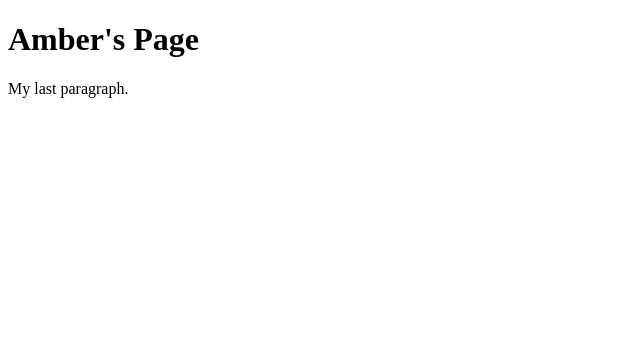
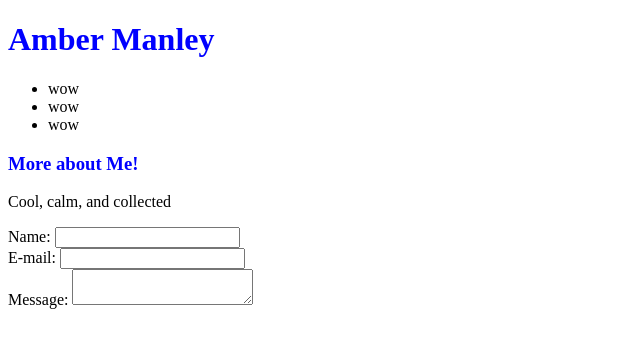
Before and after one commit to ambermanley/html-practice, a plain HTML site: page index.html in a window 1280 px wide. Shown: the whole page, without its empty margins (0-640 px from the left). Drawn offline with Linux system fonts and the light colour scheme.

Commit message:
changes to commit

```diff
--- a/index.html
+++ b/index.html
@@ -1,17 +1,44 @@
 <!DOCTYPE html>
 <html>
-<body>
+    <head>
+            <link rel="stylesheet" type="text/css" href="styles.css" />
+    </head>
 
-<header>
-<h1>
+    <body>
+        <h1 class="heading-color">Amber Manley</h1>
 
-        <link rel="stylesheet" type="text/css" href="styles.css" />
+        <div>
+            <ul>
+                <li>wow</li>
+                <li>wow</li>
+                <li>wow</li>
 
-    Amber's Page
+            </ul>
+        </div>
 
-</h1>
-</header>
-<p>My last paragraph.</p>
+        <div>
+            <h3 class="heading-color">More about Me!</h3>
+            <p>Cool, calm, and collected</p>
 
-</body>
+
+            <form action="/my-handling-form-page" method="post">
+                <div>
+                  <label for="name">Name:</label>
+                  <input type="text" id="name" name="user_name">
+                </div>
+                <div>
+                  <label for="mail">E-mail:</label>
+                  <input type="email" id="mail" name="user_mail">
+                </div>
+                <div>
+                  <label for="msg">Message:</label>
+                  <textarea id="msg" name="user_message"></textarea>
+                </div>
+              </form>
+
+
+        </div>
+    </body>
+
+
 </html>
--- /dev/null
+++ b/index.js
@@ -0,0 +1,3 @@
+<script>
+  console.log("works");
+</script>
--- a/styles.css
+++ b/styles.css
@@ -1,3 +1,3 @@
 .heading-color {
-    color: purple;
+    color: blue;
   }
```
Also changed, not shown: index2.html (added), 1 other file.
